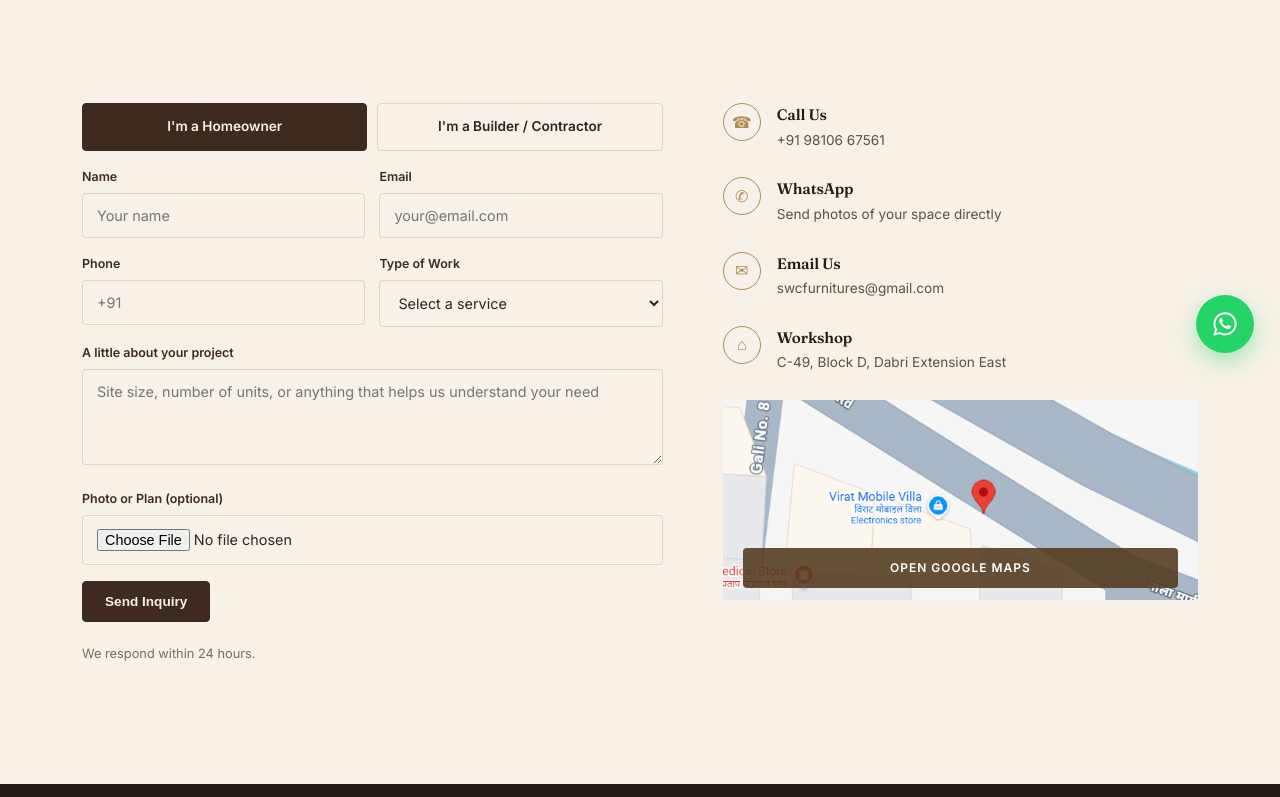
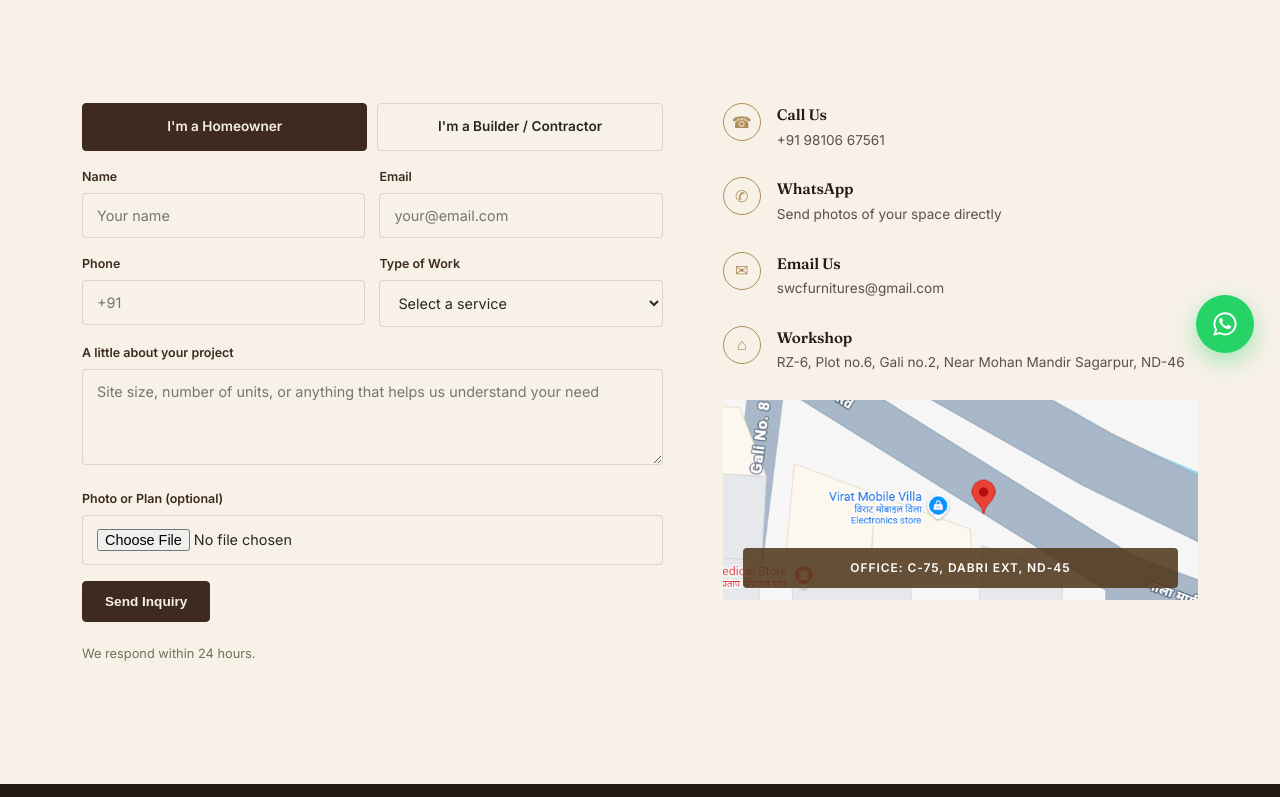
Before and after one commit to Anamika-Thakur/SWCfurnitures, a plain HTML site: page contact/contact.html in a window 1280 px wide. Shown: the part 421-1218 px from the top of the page. Drawn offline with Linux system fonts and the light colour scheme.

Commit message:
data correction

```diff
--- a/assets/css/style.css
+++ b/assets/css/style.css
@@ -969,7 +969,7 @@ form {
 }
 
 .map-ph::after {
-  content: 'OPEN GOOGLE MAPS';
+  content: 'OFFICE: C-75, Dabri Ext, ND-45';
   position: absolute;
   left: 20px;
   right: 20px;
--- a/contact/contact.html
+++ b/contact/contact.html
@@ -123,7 +123,7 @@
           <div class="ic">⌂</div>
           <div>
             <h3>Workshop</h3>
-            <p>C-49, Block D, Dabri Extension East</p>
+            <p>RZ-6, Plot no.6, Gali no.2, Near Mohan Mandir Sagarpur, ND-46</p>
           </div>
         </div>
         <a href="https://maps.app.goo.gl/yZVuVApDzPZk4Pqi8?g_st=aw" class="map-ph" target="_blank"
```
